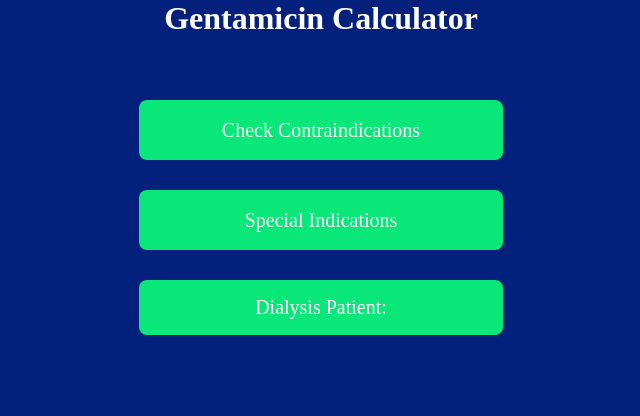
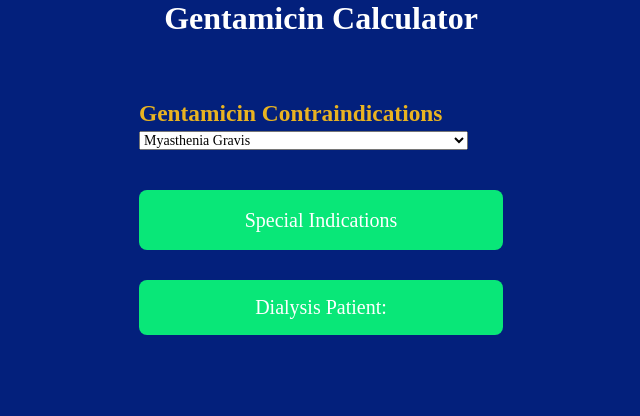
Before and after one commit to AladdinAlswaifi/GentamicinApplication, a Django app: page / in a window 1280 px wide. Shown: the top 416 px of the page, without its empty margins (319-959 px from the left). Run offline with Django 4.2, Linux system fonts and the light colour scheme.

Commit message:
added new style of drop down menu

```diff
--- a/Calculator/static/main.css
+++ b/Calculator/static/main.css
@@ -16,6 +16,10 @@ body{
 h1{
     text-align: center;
     color: white;
+}
+h3{
+    text-align: left;
+    color: rgb(233, 179, 33);
 }
 .submit-btn{
     background-color: turquoise;
@@ -83,6 +87,8 @@ color: white;
 .dropdown {
     position: relative;
     display: inline-block;
+    font-size: 14px;
+    color: rgb(0, 0, 0);
 }
 
 /* Dropdown Content (Hidden by Default) */
--- a/Calculator/static/script.js
+++ b/Calculator/static/script.js
@@ -1,6 +1,23 @@
+/* When the user clicks on the button,
+toggle between hiding and showing the dropdown content */
+function ContraIndication() {
+
+    var C_indication = document.getElementById("dropdown-content").value;
+    if (C_indication = "None"){
+        document.getElementById("bmi-status").innerHTML = "None";
+    }
+}
+
+
+
+
+
 function Calculate(){
     var height = document.getElementById("h-input").value;
     var weight = document.getElementById("w-input").value;
+    var Age = document.getElementById("A-input").value;
+    var Creatinine = document.getElementById("C-input").value;
+
 
     var result = parseFloat(weight) /(parseFloat(height)/100)**2;
 
--- a/templates/pages/index.html
+++ b/templates/pages/index.html
@@ -13,39 +13,41 @@
         <script src="{% static 'script.js' %}">  </script>
         <div class="container">
             <h1>Gentamicin Calculator</h1>
-            <div class="dropdown">
-                <button class="dropbtn">Check Contraindications</button>
-                <div class="dropdown-content" default="None">
-                    <a href="#">None</a>
-                    <a href="#">Known hypersensitivity to gentamicin or its excipients</a>
-                    <a href="#">Myasthenia Gravis</a>
-                    <a href="#">Blind (due to risk of ototoxicity) </a>
-                </div>
+
+            <div class= "dropdown">
+                <h3 id="result">Gentamicin Contraindications</h3>
+                <select class="dropdown" id="ContraIndication"  default="None">
+                    <option value="None">-- None --</option>
+                    <option value="hypersensitivity">Known hypersensitivity to gentamicin or its excipients</option>
+                    <option value="Myasthenia" selected>Myasthenia Gravis</option>
+                    <option value="Blind">Blind (due to risk of ototoxicity)</option>
+                </select>
             </div>
+
             <div class="dropdown">
                 <button class="dropbtn">Special Indications</button>
                 <div class="dropdown-content" default="None">
-                    <a href="#">None</a>
-                    <a href="#">Burns</a>
-                    <a href="#">Ascites >20% of Body weight</a>
-                    <a href="#">Endocarditis</a>
-                    <a href="#">Cystic Fibrosis</a>
-                    <a href="#">Pregnancy</a>
+                    <a href="#None">None</a>
+                    <a href="#Burns">Burns</a>
+                    <a href="#Ascites">Ascites >20% of Body weight</a>
+                    <a href="#Endocarditis">Endocarditis</a>
+                    <a href="#Cystic">Cystic Fibrosis</a>
+                    <a href="#Pregnancy">Pregnancy</a>
                 </div>
             </div>
             <div class="dropdown">
                 <button class="dropbtn">Dialysis Patient:</button>
                 <div class="dropdown-content" default="None">
-                    <a href="#">Yes</a>
-                    <a href="#">No</a>
+                    <a href="#Yes">Yes</a>
+                    <a href="#No">No</a>
                 </div>
             </div>
             <br>
             <div class="dropdown">
                 <button class="dropbtn">Sex</button>
                 <div class="dropdown-content" default="None">
-                    <a href="#">Male</a>
-                    <a href="#">Female</a>
+                    <a href="#Male">Male</a>
+                    <a href="#Female">Female</a>
                 </div>
             </div>
             <label>
```
